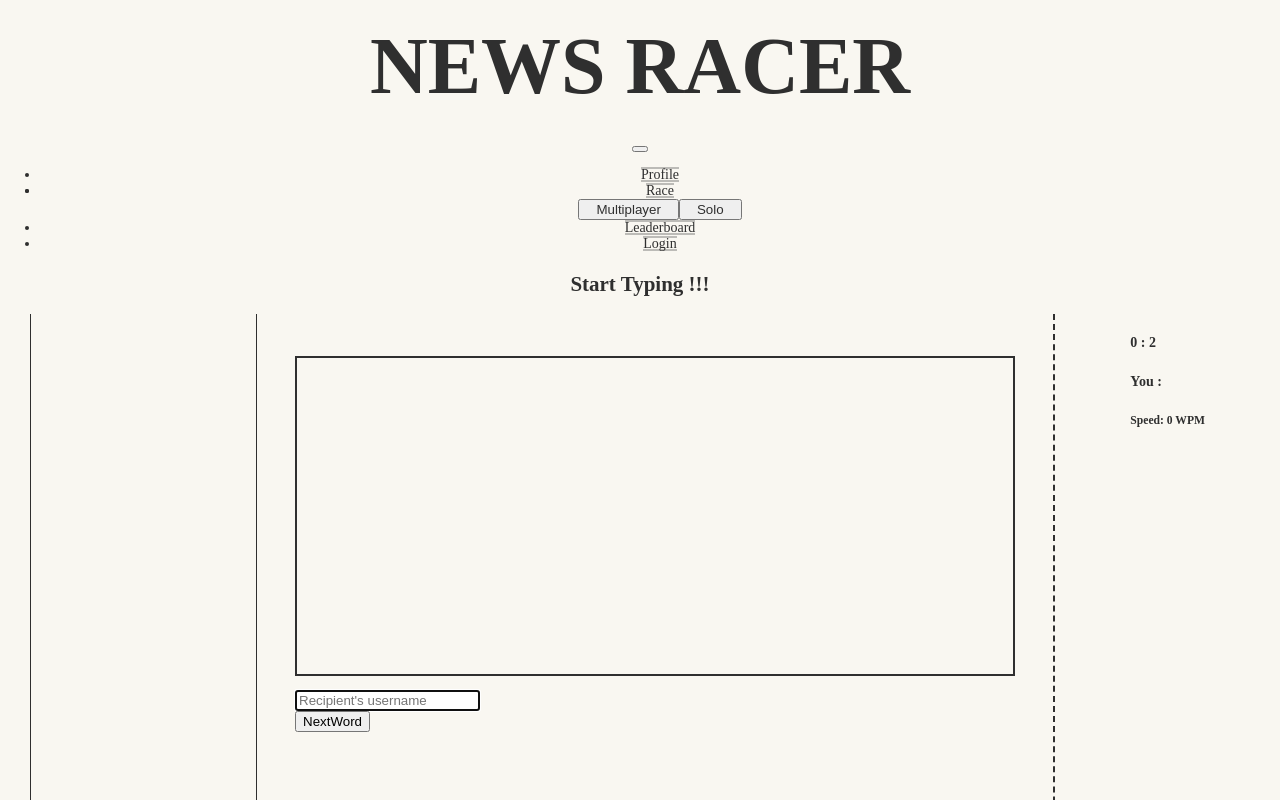
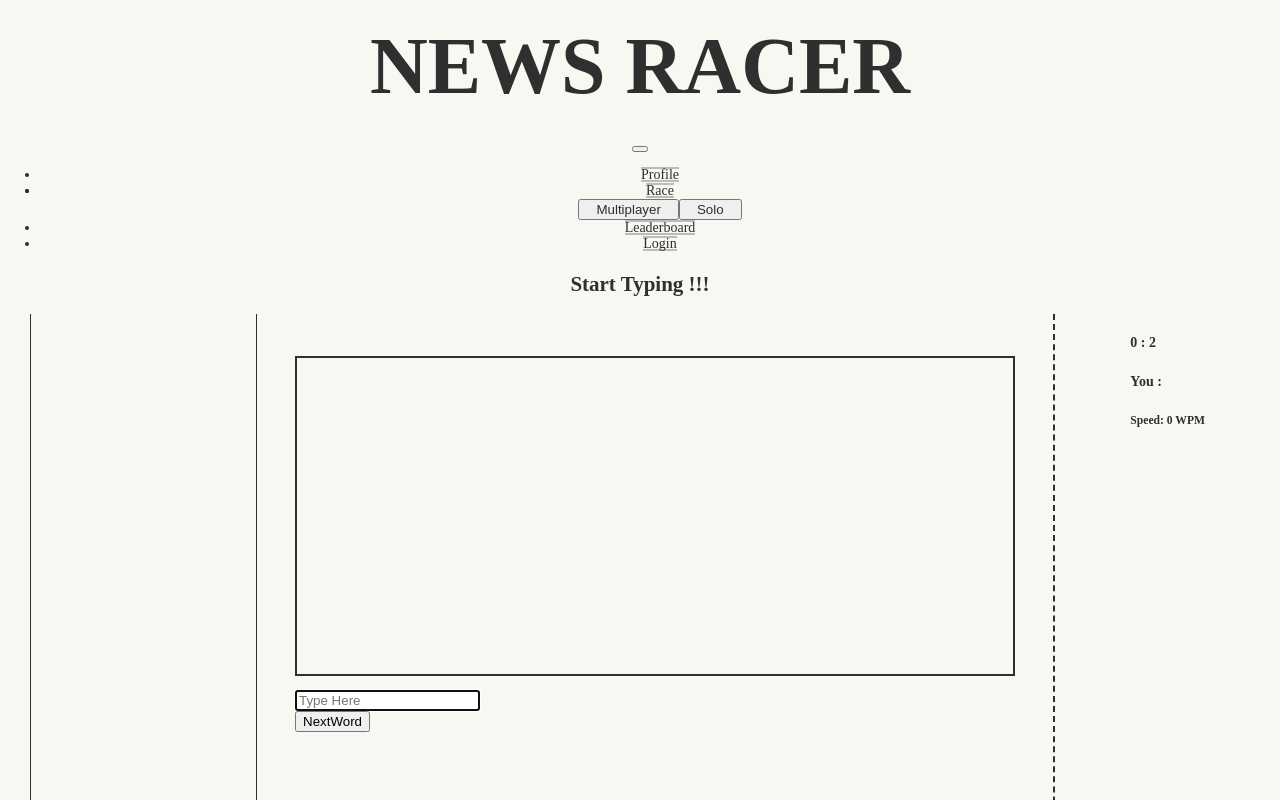
Before and after one commit to mit6148/Fadi987-Lucy7298-tammam1998, a React app: page /solorace in a window 1280 px wide. Shown: the top 800 px of the page. Built offline with nearby package versions, Linux system fonts and the light colour scheme; no server answers; the HTML template or start-up script is replaced by a standard one.

Commit message:
fixed focus

```diff
--- a/client/src/components/game/TextInput.js
+++ b/client/src/components/game/TextInput.js
@@ -14,6 +14,7 @@ export default class TextInput extends React.Component {
             inputValue: '',
             color: null,
             indexOfError : -1,
+            lastDisabled : true,
         };
         this.updateInputValue = this.updateInputValue.bind(this);
         this.textInput = React.createRef();
@@ -60,14 +61,18 @@ export default class TextInput extends React.Component {
       }
 
     componentDidUpdate() {
-        this.focusTextInput();
+        if (this.state.lastDisabled !== this.props.disabled){
+            this.focusTextInput();
+            this.setState({lastDisabled: this.props.disabled})
+        }
+
     }
 
 
     render() {
         return (
             <div className="input-group mb-3">
-                <input type="text" className="form-control" style = {this.state.color} placeholder="Recipient's username" aria-label="Recipient's username" aria-describedby="basic-addon2"
+                <input type="text" className="form-control" style = {this.state.color} placeholder="Type Here" aria-label="Type Here" aria-describedby="basic-addon2"
                     value={this.state.inputValue} onChange={event => this.updateInputValue(event) } autoFocus disabled={this.props.disabled} ref = {this.textInput}/>
                 <div className="input-group-append">
                     <button type="button" className="btn btn-dark" onClick={this.props.handleInput}>NextWord</button>
--- a/client/src/components/soloGame.js
+++ b/client/src/components/soloGame.js
@@ -135,8 +135,8 @@ export default class SoloGame extends React.Component {
             for(let i = 0; i < this.state.textSoFar; i++){
                 characters += this.state.articleList[i].length;
             }
+
             let words = characters/5;
-
             this.setState({ speed: Math.floor(words / (this.state.minutes + this.state.seconds / 60)) });
         }
 
```
